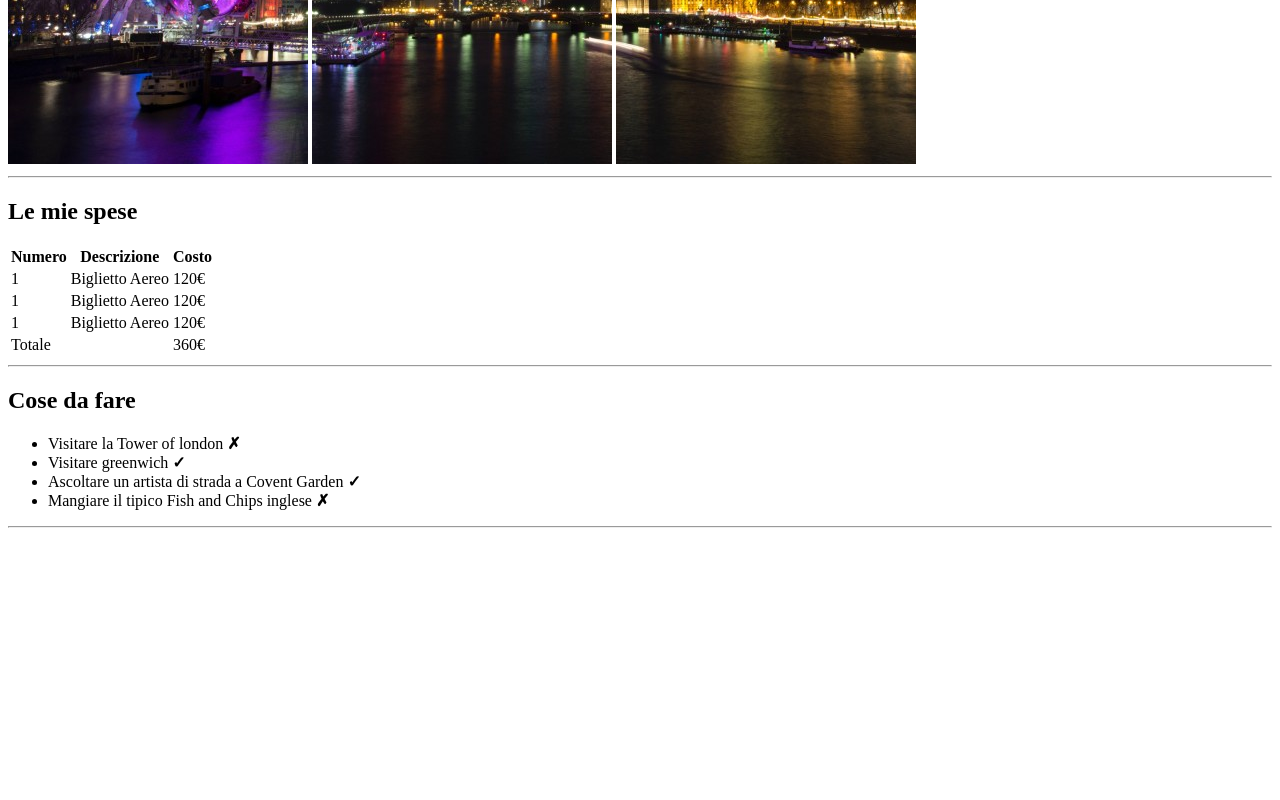
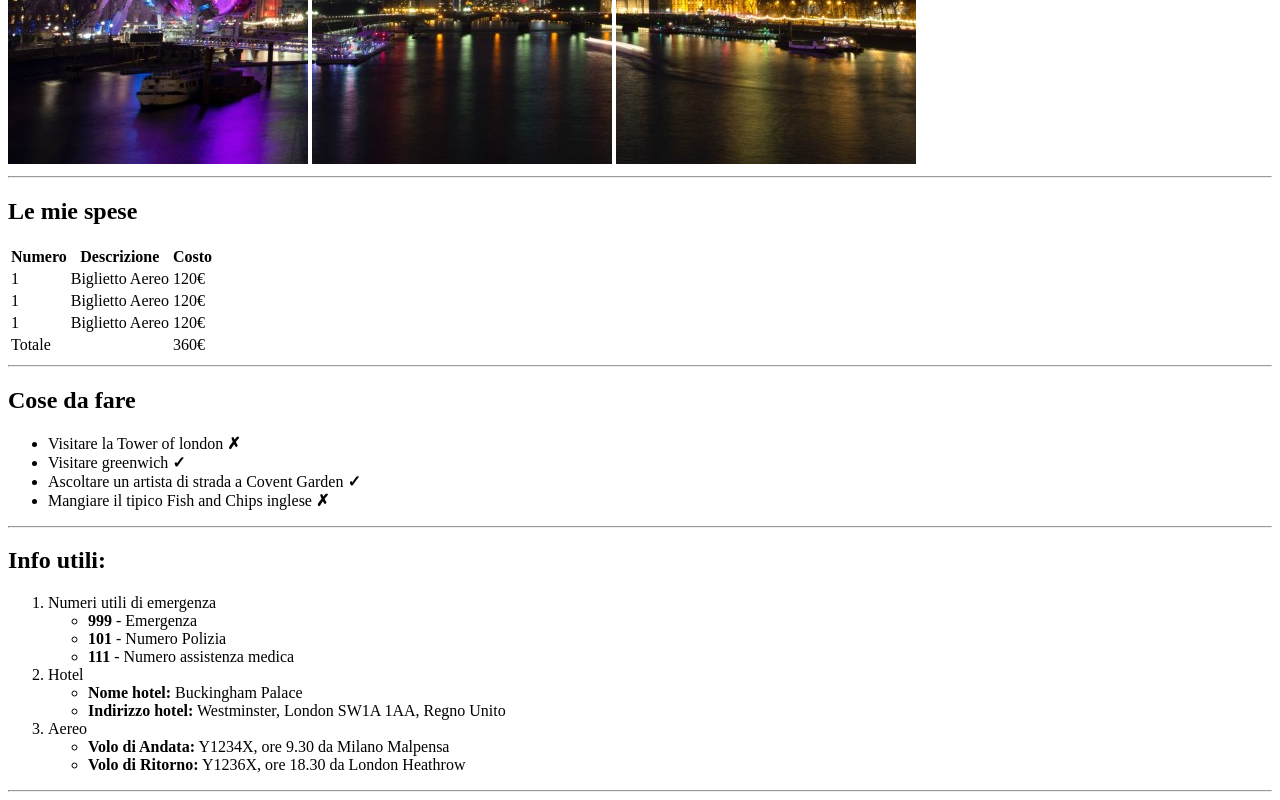
Before and after one commit to Francesco-Ostellari/html-london-trip, a plain HTML site: page Index.html in a window 1280 px wide. Shown: the part 516-1316 px from the top of the page. Before the commit the page ends 1052 px from the top, so only its background shows below. Drawn offline with Linux system fonts and the light colour scheme.

Commit message:
add-third-section

```diff
--- a/Index.html
+++ b/Index.html
@@ -77,9 +77,30 @@
             <hr>
         </section>
         <!-- fine seconda sezione -->
+        <!-- inizio terza sezione -->
         <section>
-
+            <h2>Info utili:</h2>
+            <ol>
+                <li>Numeri utili di emergenza</li>
+                    <ul>
+                        <li><strong>999</strong> - Emergenza</li>
+                        <li><strong>101</strong> - Numero Polizia</li>
+                        <li><strong>111</strong> - Numero assistenza medica</li>
+                    </ul>
+                <li>Hotel</li>
+                    <ul>
+                        <li><strong>Nome hotel:</strong> Buckingham Palace</li>
+                        <li><strong>Indirizzo hotel:</strong> Westminster, London SW1A 1AA, Regno Unito</li>
+                    </ul>
+                <li>Aereo</li>
+                    <ul>
+                        <li><strong>Volo di Andata:</strong> Y1234X, ore 9.30 da Milano Malpensa</li>
+                        <li><strong>Volo di Ritorno:</strong> Y1236X, ore 18.30 da London Heathrow</li>
+                    </ul>
+            </ol>
+            <hr>
         </section>
+        <!-- fine terza sezione -->
         <section>
 
         </section>
```
